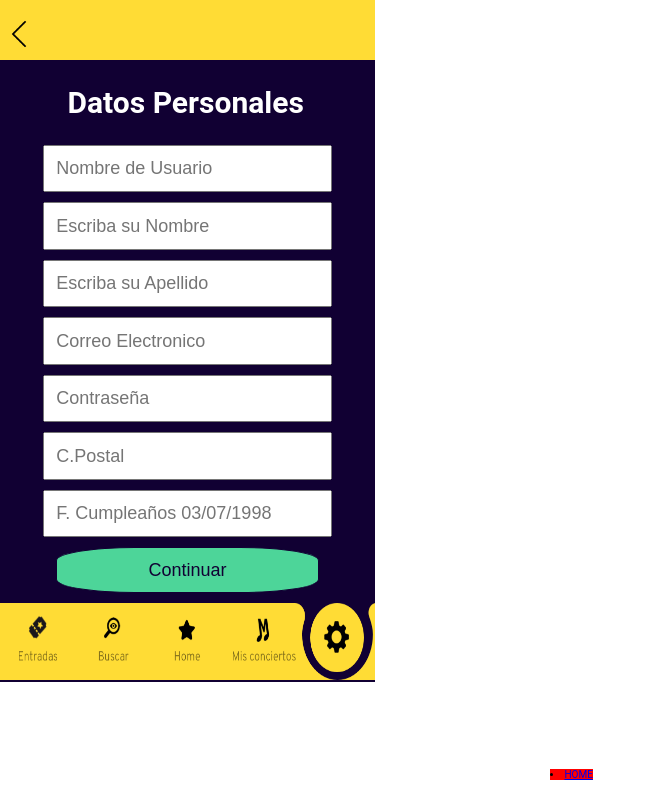
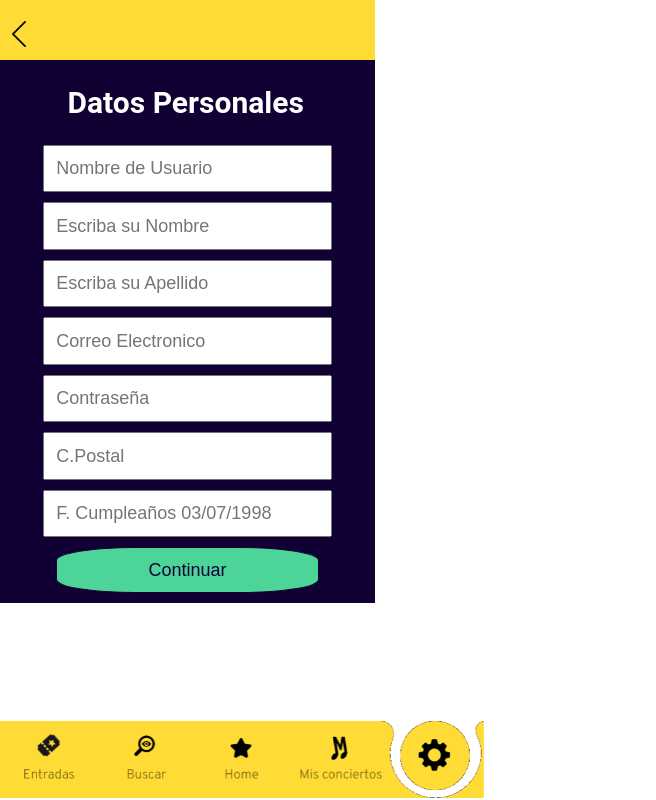
Before and after one commit to Shir-Dev/RythMe, a React (Create React App) app in the folder rithme/: page /form in a window 1280 px wide. Shown: the whole page, without its empty margins (0-656 px from the left). Built offline with nearby package versions, Linux system fonts and the light colour scheme.

Commit message:
footer con rutas

```diff
--- a/rithme/src/components/Entradas.js
+++ b/rithme/src/components/Entradas.js
@@ -9,8 +9,6 @@ import icono_ubicacion from "./assets/icons/ubicacion.png";
 import icono_nota from "./assets/icons/nota.png";
 import icono_microfono from "./assets/icons/microfono.png";
 import Footer from "./Footer";
-
-
 
 function Entradas() {
   return (
@@ -82,7 +80,7 @@ function Entradas() {
         </div>
       </div>
       <div>
-        <Footer/>
+        <Footer changeNav="home" />
       </div>
     </div>
   );
--- a/rithme/src/components/Footer.js
+++ b/rithme/src/components/Footer.js
@@ -1,13 +1,21 @@
 import React from "react";
 import "./assets/styles/footer.css";
-import home from "./assets/img/home.png";
-import configuraacion from "./assets/img/configuraacion.png";
 
-function Footer() {
+function Footer(props) {
+  /*todas las imagenes que acaben en png las meter en esta carpeta
+  y le pasas el nombre de la imagen por el props
+  se te pintará esa imagen*/
+
+  let srcImage = "./navImages/" + props.changeNav + ".png";
+
+  /* if (props.changeNav === "Conf") {
+    srcImage = confSrc;
+  }*/
+
   return (
     <div className="container">
       <footer className="b-footer">
-        <img src={configuraacion} className="configuracion"></img>
+        <img src={srcImage} className="imageCss"></img>
       </footer>
     </div>
   );
--- a/rithme/src/components/Form.js
+++ b/rithme/src/components/Form.js
@@ -2,13 +2,11 @@ import React from "react";
 import "./assets/styles/form.css";
 import Footer from "./Footer";
 import Header from "./Header";
-
-
-
-function Form () {
+import { Link } from "react-router-dom";
+function Form() {
   return (
     <div className="contenedor_g">
-      <Header/>
+      <Header />
       <h2 className="h2">Datos Personales</h2>
       <div className="contenedor">
         <input
@@ -68,16 +66,8 @@ function Form () {
           id="continue"
         />
       </div>
-        <div className="configurasion">
-          <nav>
-            <li>
-              <a href="/home">HOME</a>
-            </li>
-          </nav>
-          </div>
 
-
-      <Footer/>
+      <Footer changeNav="conf" />
     </div>
   );
 }
--- a/rithme/src/components/assets/styles/footer.css
+++ b/rithme/src/components/assets/styles/footer.css
@@ -1,9 +1,8 @@
 .container {
-  position: sticky;
+  position: fixed;
   bottom: 0;
-
 }
-.configuracion {
+.imageCss {
   width: 100%;
   height: 77px;
   font-family: Overpass-Light;
@@ -16,110 +15,3 @@
   filter: alpha(opacity=100);
   opacity: 1;
 }
-/*
-.icons {
-  display: flex;
-}
-.ticket {
-  width: 43%;
-  margin-top: 12%;
-  margin-left: 5vw;
-}
-<<<<<<< HEAD
-=======
-<<<<<<< HEAD
-=======
-<<<<<<< HEAD
-=======
-.ticket:hover {
-  transform: scale(1.5);
-  border: #110033 8px solid;
-  border-radius: 0% 0% 50% 50%;
-  padding: 2%;
-  margin-left: 39%;
-  margin-bottom: 10%;
-}
->>>>>>> 1d7dd5e4772d137b8f8056fb87a6106c26f0ba04
->>>>>>> c9365ea33ea85946aedd801ee068d8bcf55bf09e
->>>>>>> 028ce0cf7cadfc87c20bc26069d0036e0921daf4
-
-.lupa {
-  width: 43%;
-  margin-top: 17%;
-  margin-left: 8vw;
-}
-.lupa:hover {
-  transform: scale(1.5);
-  border: #110033 8px solid;
-  border-radius: 0% 0% 50% 50%;
-  padding: 2%;
-  margin-left: 45%;
-  margin-bottom: 10%;
-}
-
-.star {
-  width: 30%;
-  margin-top: 17%;
-  margin-left: 55%;
-}
-.star:hover {
-  transform: scale(1.5);
-  border: #110033 8px solid;
-  border-radius: 0% 0% 50% 50%;
-  padding: 2%;
-  margin-left: 65%;
-  margin-top: 19%;
-}
-
-.m {
-  width: 32%;
-  margin-top: 15%;
-  margin-left: 13vw;
-}
-.m:hover {
-  transform: scale(1.5);
-  border: #110033 8px solid;
-  border-radius: 0% 0% 50% 50%;
-  padding: 4%;
-  margin-left: 85%;
-  margin-top: 19%;
-}
-
-.config {
-  width: 30%;
-  margin-top: 14%;
-  margin-left: 11vw;
-}
-.config:hover {
-  transform: scale(1.5);
-  border: #110033 8px solid;
-  border-radius: 0% 0% 50% 50%;
-  padding: 4%;
-  margin-left: 68%;
-  margin-top: 14%;
-}
-
-.letras {
-  display: flex;
-  width: 66%;
-  font-size: 52%;
-  color: #444;
-}
-
-.entradas {
-  margin-left: 9%;
-}
-.buscar {
-  margin-left: 16%;
-}
-.home {
-  margin-left: 19%;
-}
-
-.notif {
-  margin-left: 17%;
-}
-.configu {
-  margin-left: 12%;
-}
-*/
--- a/rithme/src/components/assets/styles/form.css
+++ b/rithme/src/components/assets/styles/form.css
@@ -29,8 +29,8 @@
   background-color: red;
   display: flex;
   position: absolute;
-  margin-left: 43%;
-  margin-top: 13%;
+  margin-left: 42%;
+  margin-top: 17%;
   filter: alpha(opacity=100);
   opacity: 1;
 }
```
Also changed, not shown: rithme/public/navImages/conf.png (renamed from rithme/src/components/assets/img/configuraacion.png), rithme/public/navImages/home.png (renamed from rithme/src/components/assets/img/home.png). Lines whose indentation alone changed are shown as unchanged.
